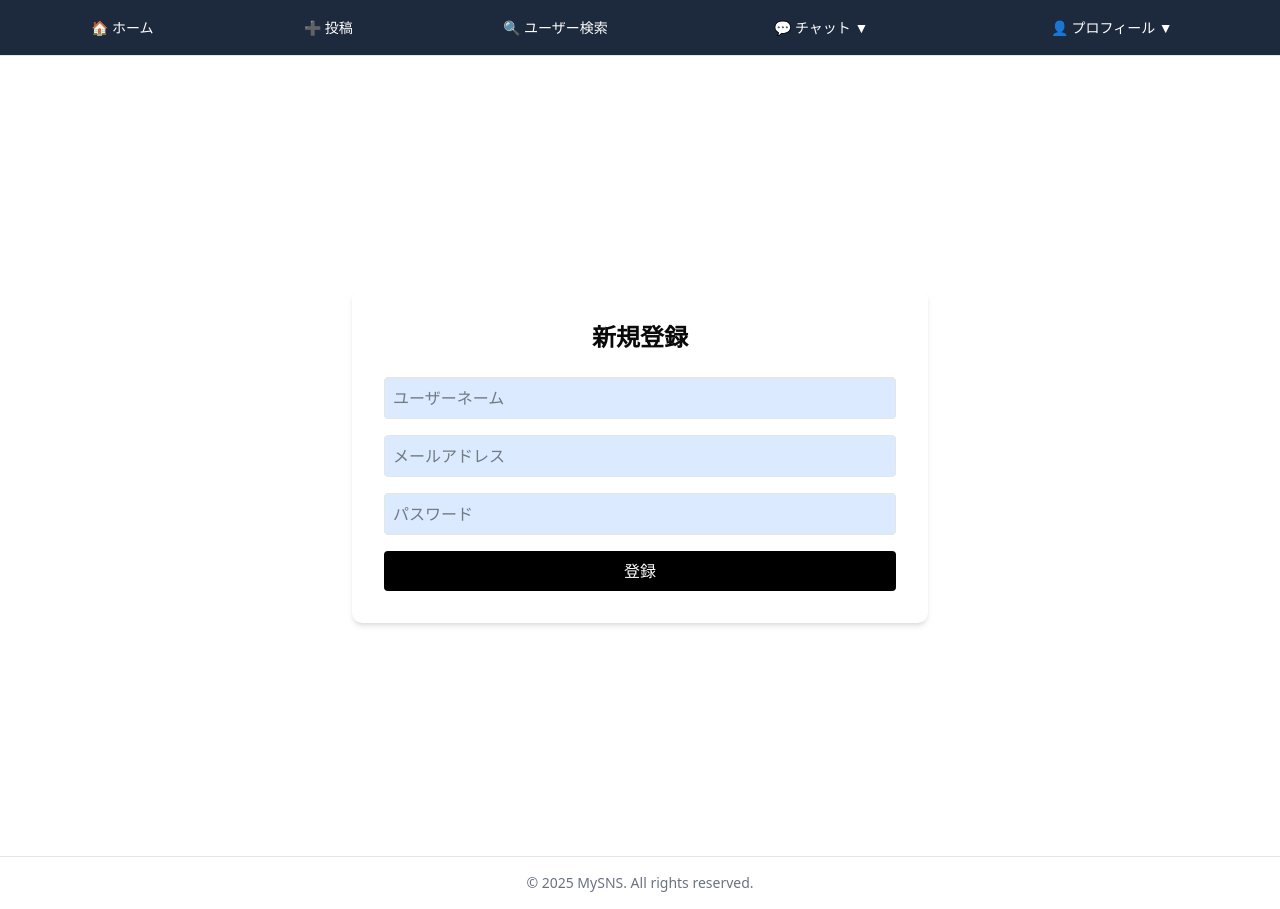
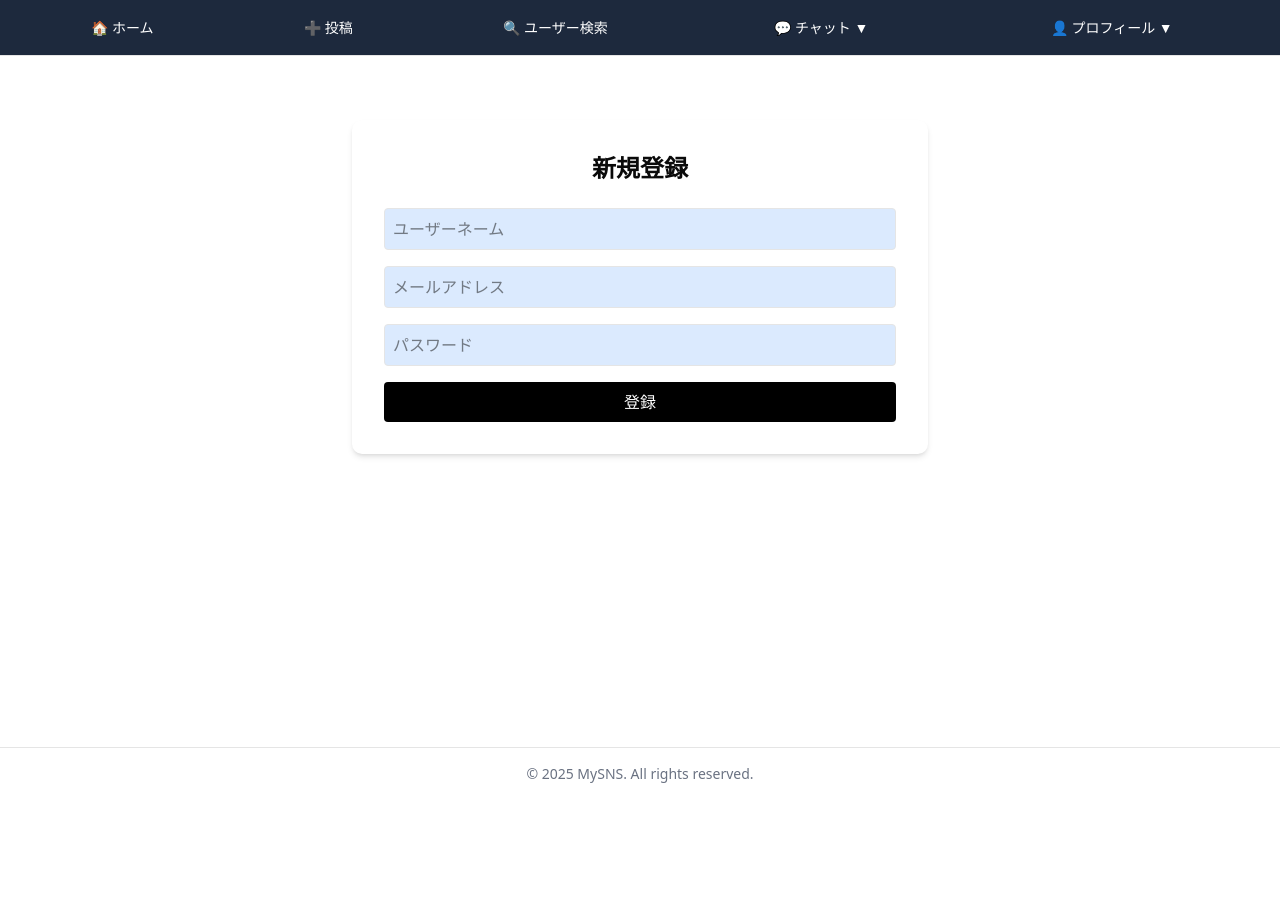
Before and after one commit to kou-etal/omubooks, a React (Vite) app in the folder frontend/: page /register in a window 1280 px wide. After the commit the page ends 800 px from the top, so only its background shows below. Built offline with nearby package versions, Linux system fonts and the light colour scheme; no server answers.

Commit message:
make webhookurl registerform UI verifyemail UI

```diff
--- a/frontend/src/pages/RegisterForm.jsx
+++ b/frontend/src/pages/RegisterForm.jsx
@@ -32,10 +32,11 @@ export function RegisterForm() {
 };
 
   return (
-    <AppLayout>
-  <div className="flex justify-center items-center min-h-screen">
+  <AppLayout>
+  <div className="flex justify-center py-16 px-4">
     <div className="bg-white shadow-md rounded-lg p-8 w-full max-w-xl space-y-6">
       <h1 className="text-2xl font-bold text-center">新規登録</h1>
+
       <form onSubmit={handleSubmit} className="space-y-4">
         <input
           type="text"
@@ -65,6 +66,7 @@ export function RegisterForm() {
           登録
         </button>
       </form>
+
       {message && <p className="text-green-600 text-center">{message}</p>}
     </div>
   </div>
--- a/frontend/src/pages/VerifyEmail.jsx
+++ b/frontend/src/pages/VerifyEmail.jsx
@@ -3,6 +3,7 @@ import { useEffect, useState } from 'react';
 import { useParams, useSearchParams } from 'react-router-dom';
 import { useNavigate } from 'react-router-dom';
 import { axiosInstance } from '../api/axiosInstance';
+import AppLayout from '../components/AppLayout';
 
 export function VerifyEmail() {
   const { id, hash } = useParams();
@@ -27,5 +28,13 @@ export function VerifyEmail() {
     verify();
   }, []);
 
-  return <h1>{message}</h1>;
+return (
+  <AppLayout>
+    <div className="flex justify-center items-center h-[60vh]">
+      <div className="bg-gray-100 text-gray-800 text-xl font-medium px-6 py-4 rounded shadow-sm border border-gray-300">
+        {message || '認証が完了しました'}
+      </div>
+    </div>
+  </AppLayout>
+);
 }
```
